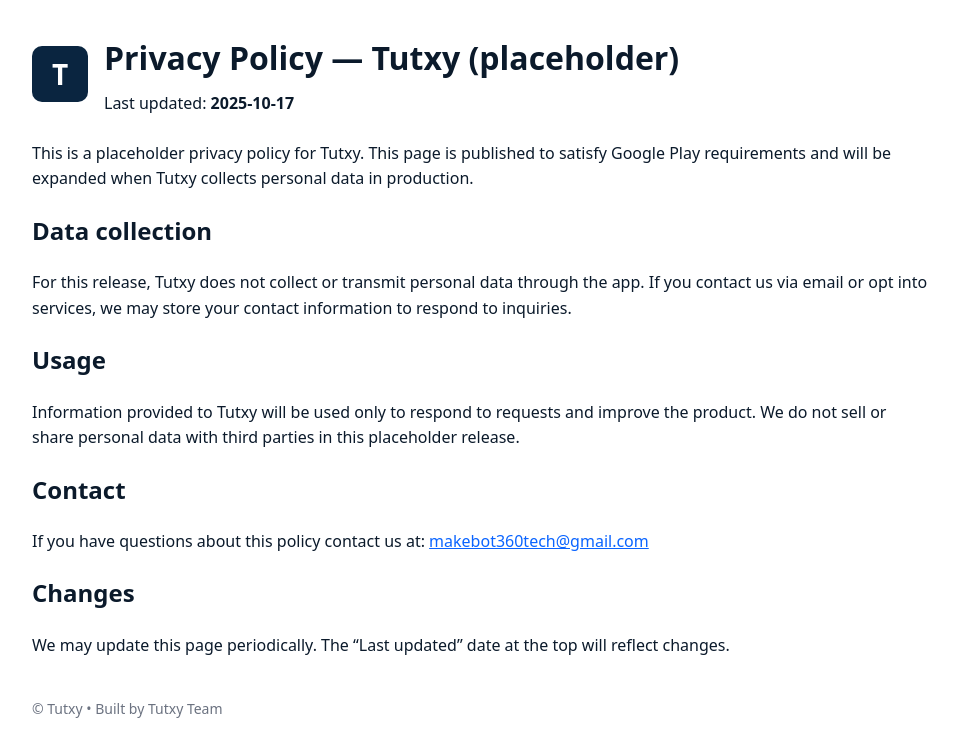
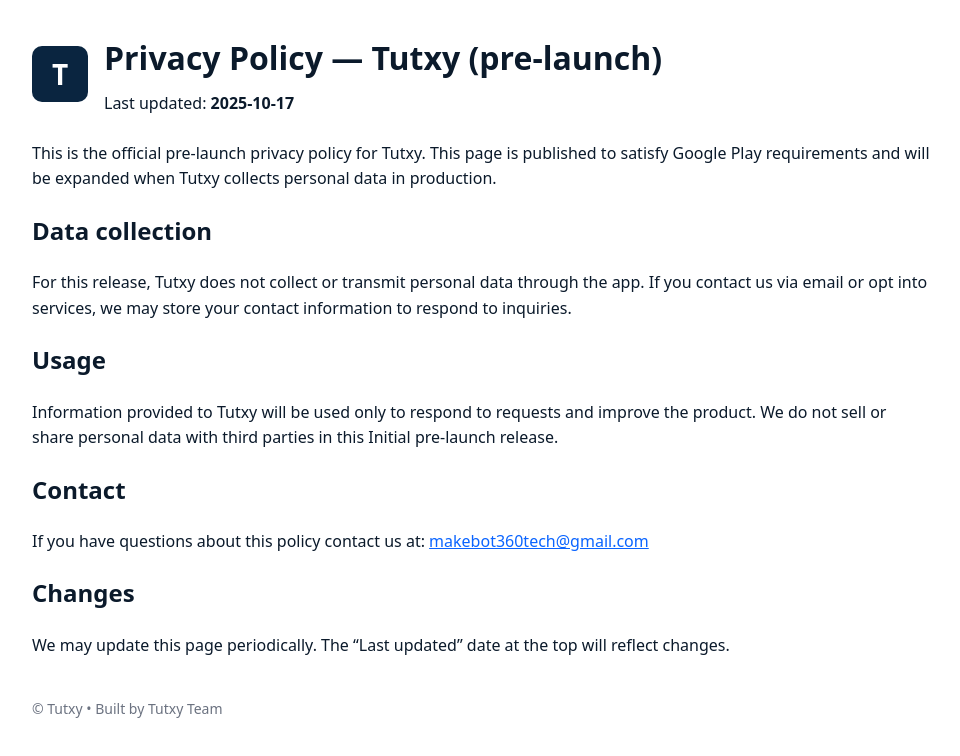
Before and after one commit to makebot360tech/tutxy-privacy, a plain HTML site: page index.html in a window 1280 px wide. Shown: the whole page, without its empty margins (158-1118 px from the left). Drawn offline with Linux system fonts and the light colour scheme.

Commit message:
Update privacy policy to pre-launch

```diff
--- a/index.html
+++ b/index.html
@@ -17,19 +17,19 @@
   <header>
     <div class="logo">T</div>
     <div>
-      <h1>Privacy Policy — Tutxy (placeholder)</h1>
+      <h1>Privacy Policy — Tutxy (pre-launch)</h1>
       <div>Last updated: <strong>2025-10-17</strong></div>
     </div>
   </header>
 
   <main>
-    <p>This is a placeholder privacy policy for Tutxy. This page is published to satisfy Google Play requirements and will be expanded when Tutxy collects personal data in production.</p>
+    <p>This is the official pre-launch privacy policy for Tutxy. This page is published to satisfy Google Play requirements and will be expanded when Tutxy collects personal data in production.</p>
 
     <h2>Data collection</h2>
     <p>For this release, Tutxy does not collect or transmit personal data through the app. If you contact us via email or opt into services, we may store your contact information to respond to inquiries.</p>
 
     <h2>Usage</h2>
-    <p>Information provided to Tutxy will be used only to respond to requests and improve the product. We do not sell or share personal data with third parties in this placeholder release.</p>
+    <p>Information provided to Tutxy will be used only to respond to requests and improve the product. We do not sell or share personal data with third parties in this Initial pre-launch release.</p>
 
     <h2>Contact</h2>
     <p>If you have questions about this policy contact us at: <a href="mailto:makebot360tech@gmail.com">makebot360tech@gmail.com</a></p>
```
